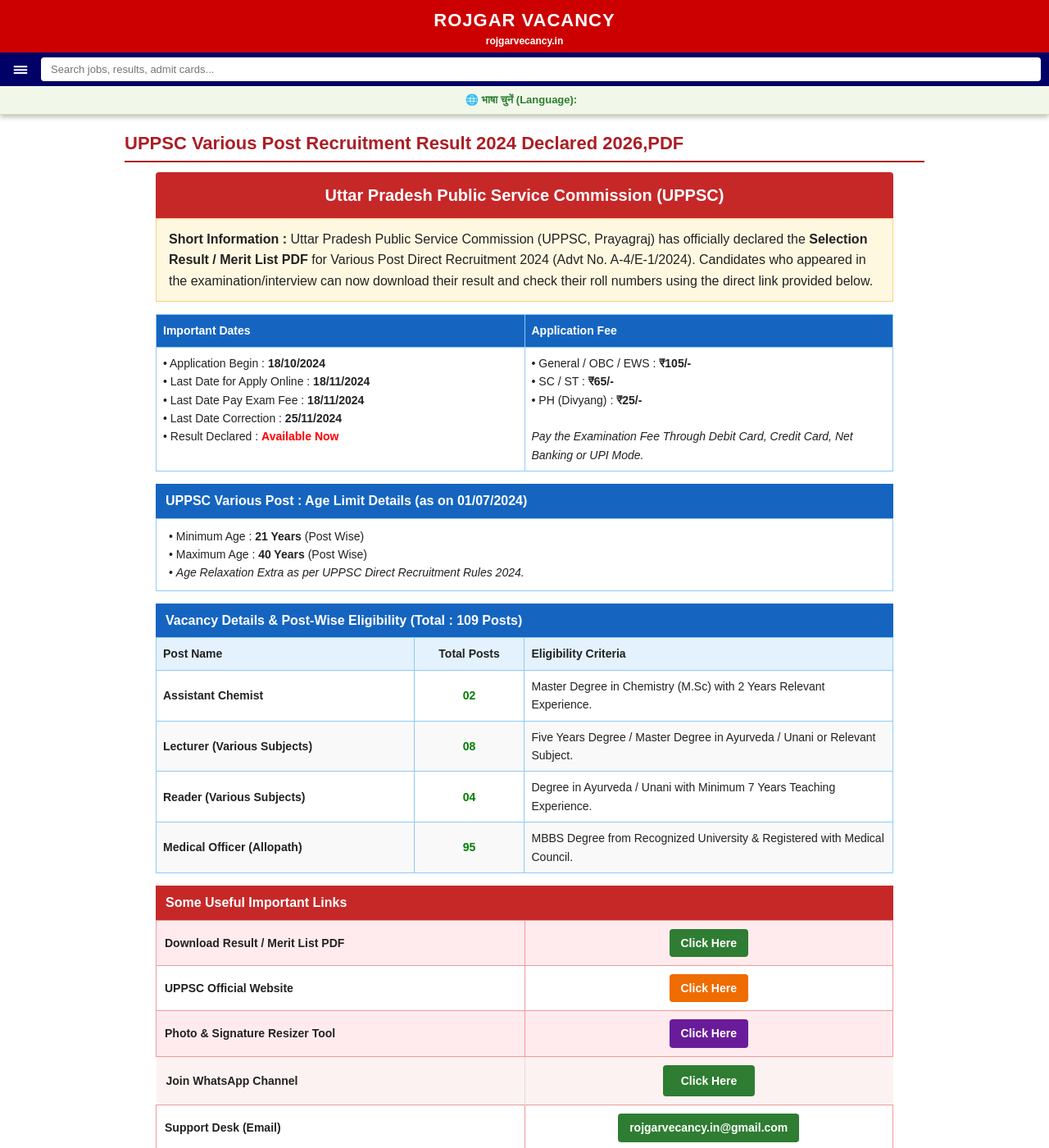
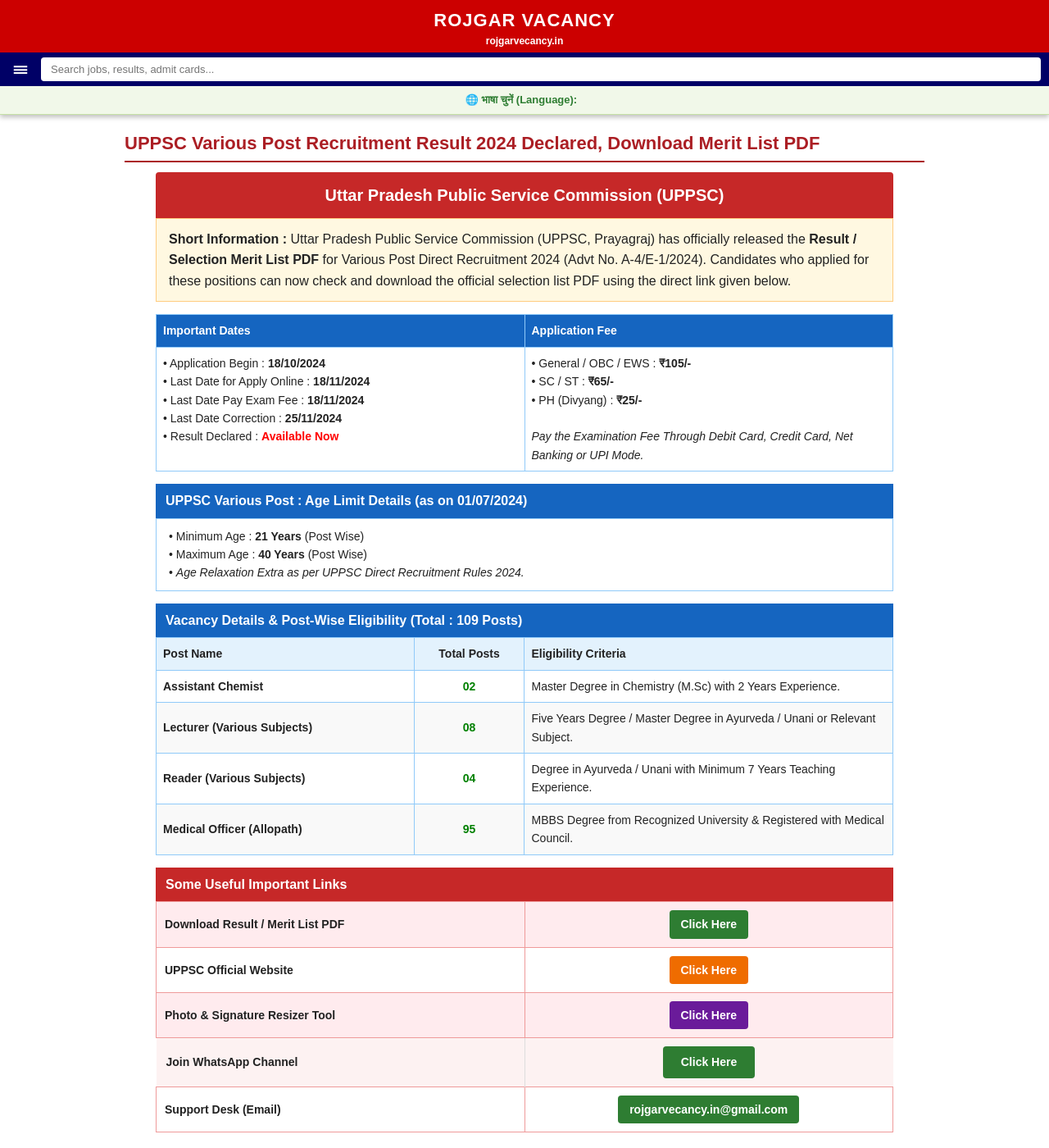
Before and after one commit to Rojgarvacancy/Rojgar-vacancy-, a Jekyll site: the page built from _posts/2024-10-18-uppsc-various-post-result-2024.md, in a window 1280 px wide and 1400 px high. Shown: the whole window at 82% size. Built offline with Jekyll 4.4.1, drawn with Linux system fonts in a browser that asks for light colours; some of the changed text lies outside the part shown.

Commit message:
Update 2024-10-18-uppsc-various-post-result-2024.md

```diff
--- a/_posts/2024-10-18-uppsc-various-post-result-2024.md
+++ b/_posts/2024-10-18-uppsc-various-post-result-2024.md
@@ -1,7 +1,7 @@
 ---
 layout: default
-title: "UPPSC Various Post Recruitment Result 2024 Declared 2026,PDF"
-date: 2026-09-21 11:00:00 +0530
+title: "UPPSC Various Post Recruitment Result 2024 Declared, Download Merit List PDF"
+date: 2026-09-21 11:10:00 +0530
 categories: ["Result"]
 ---
 
@@ -14,7 +14,7 @@ categories: ["Result"]
 
   <!--Short Info-->
   <div style="background: rgb(255, 248, 225); border: 1px solid rgb(255, 204, 128); margin-bottom: 15px; padding: 12px 15px;">
-    <strong>Short Information :</strong> Uttar Pradesh Public Service Commission (UPPSC, Prayagraj) has officially declared the <strong>Selection Result / Merit List PDF</strong> for Various Post Direct Recruitment 2024 (Advt No. A-4/E-1/2024). Candidates who appeared in the examination/interview can now download their result and check their roll numbers using the direct link provided below.
+    <strong>Short Information :</strong> Uttar Pradesh Public Service Commission (UPPSC, Prayagraj) has officially released the <strong>Result / Selection Merit List PDF</strong> for Various Post Direct Recruitment 2024 (Advt No. A-4/E-1/2024). Candidates who applied for these positions can now check and download the official selection list PDF using the direct link given below.
   </div>
 
   <!--Important Dates & Application Fee Table-->
@@ -66,7 +66,7 @@ categories: ["Result"]
       <tr>
         <td style="border: 1px solid rgb(144, 202, 249); padding: 8px;"><strong>Assistant Chemist</strong></td>
         <td style="border: 1px solid rgb(144, 202, 249); padding: 8px; text-align: center; font-weight: bold; color: green;">02</td>
-        <td style="border: 1px solid rgb(144, 202, 249); padding: 8px;">Master Degree in Chemistry (M.Sc) with 2 Years Relevant Experience.</td>
+        <td style="border: 1px solid rgb(144, 202, 249); padding: 8px;">Master Degree in Chemistry (M.Sc) with 2 Years Experience.</td>
       </tr>
       <tr style="background: rgb(249, 249, 249);">
         <td style="border: 1px solid rgb(144, 202, 249); padding: 8px;"><strong>Lecturer (Various Subjects)</strong></td>
```
Also changed, not shown: other parts of _posts/2024-10-18-uppsc-various-post-result-2024.md (+1 -1 lines).
